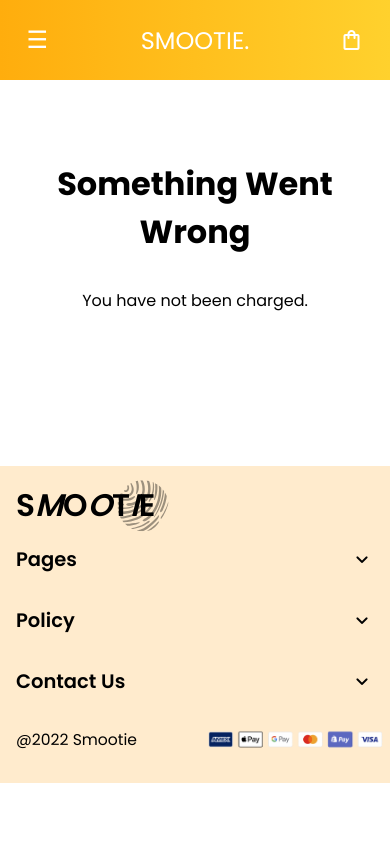
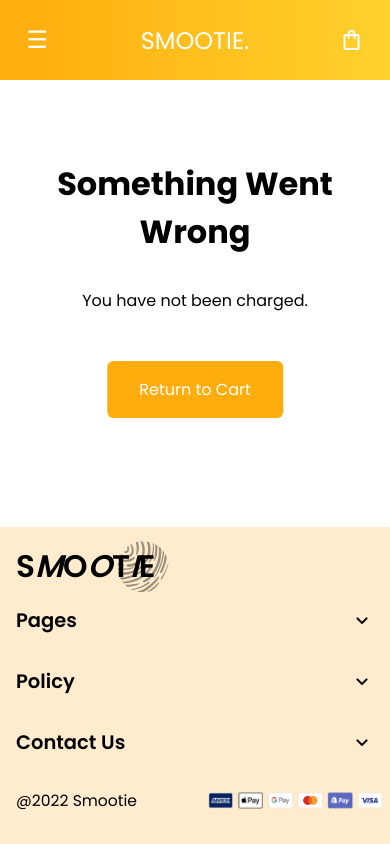
Before and after one commit to Josh-Cox/Smootie-Website, a Django app: page /payment_cancelled/ in a window 390 px wide. Run offline with Django 4.2, Linux system fonts and the light colour scheme.

Commit message:
Final fixes

```diff
--- a/static/css/home.css
+++ b/static/css/home.css
@@ -829,7 +829,7 @@
 
   .info-banner-container {
     height: fit-content;
-    margin-top: 4rem;
+    margin-top: 6rem;
     margin-bottom: 5rem;
   }
 
--- a/static/css/payment_cancelled.css
+++ b/static/css/payment_cancelled.css
@@ -17,7 +17,7 @@
 
 .return-home-btn {
     position: relative;
-    background: var(--btn-blue);
+    background: var(--btn-yellow);
     color: var(--color-white);
     font-family: "Poppins";
     border: none;
@@ -38,7 +38,7 @@
 }
 
 .return-home-btn:hover {
-    background: var(--btn-blue-hover);
+    background: var(--btn-yellow-hover);
 }
 
 @media only screen and (max-width: 600px) {
@@ -51,6 +51,17 @@
     }
 
     .return-home-btn {
+        margin-top: 2rem;
         font-size: 1rem;
     }
+
+    .base {
+        height: 100vh;
+        position: relative;
+    }
+
+    .mobile-footer {
+        position: absolute;
+        bottom: 0;
+    }
 }
--- a/store/templates/store/payment_successful.html
+++ b/store/templates/store/payment_successful.html
@@ -7,6 +7,6 @@
 
 <h3 class="success-header">Payment Successful</h3>
 <p class="success-text">Your order will be with you shortly. Order No. {{order}}</p>
-<button class="return-home-btn"><a href="/">Return to Home</a></button>
+<button class="return-home-btn"><a href="/">Return Home</a></button>
 
 {% endblock %}
--- a/store/views.py
+++ b/store/views.py
@@ -449,6 +449,9 @@ def shipping_submit(request):
                 }, safe=False)
 
 def payment_successful(request):
+
+    return render(request, 'store/payment_successful.html')
+
     stripe.api_key = settings.STRIPE_SECRET_KEY
     checkout_session_id = request.GET.get('session_id', None)
     session = stripe.checkout.Session.retrieve(checkout_session_id)
```
Also changed, not shown: static/css/payment_successful.css (+14 -2 lines).
